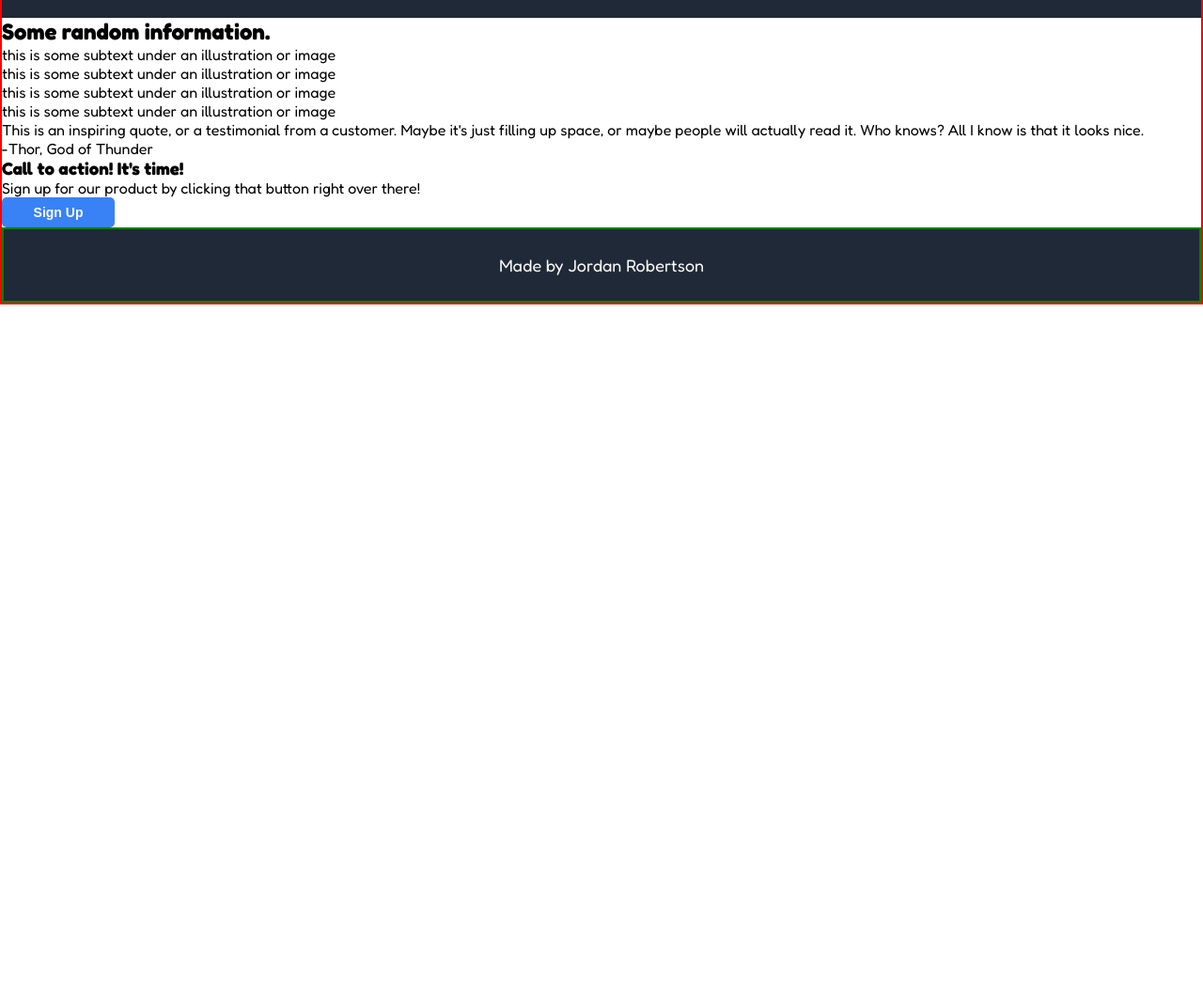
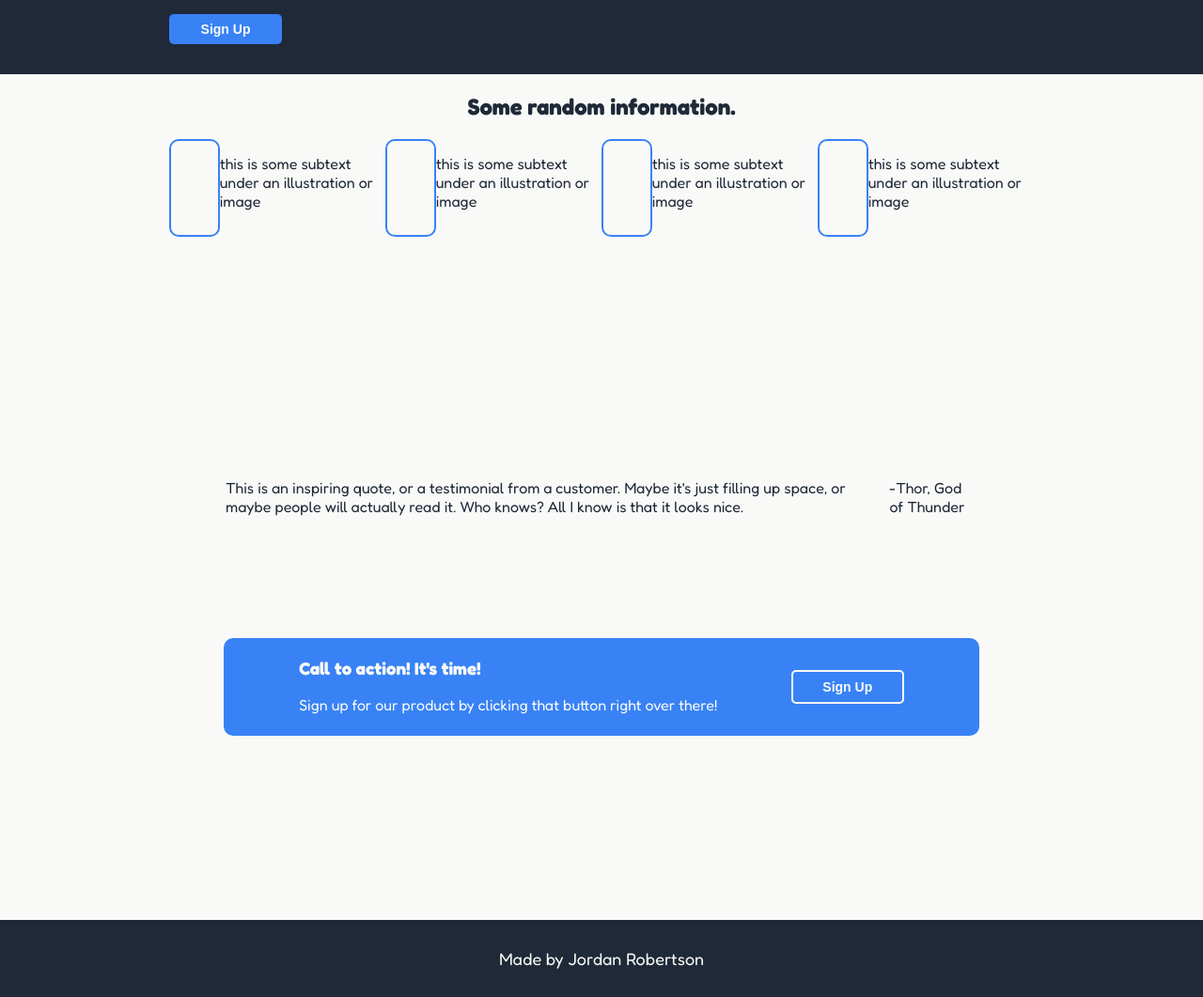
Before and after one commit to jordanrobertson11/landing-page, a plain HTML site: page index.html in a window 1280 px wide. Shown: the part 303-1364 px from the top of the page at 94% size. Before the commit the page ends 800 px from the top, so only its background shows below. Drawn offline with Linux system fonts and the light colour scheme.

Commit message:
Draft style layout completed

```diff
--- a/index.html
+++ b/index.html
@@ -13,7 +13,7 @@
     />
   </head>
   <body>
-    <header>
+    <div class="header">
       <div class="logo">Header Logo</div>
       <div class="nav-bar">
         <ul>
@@ -22,7 +22,7 @@
           <li>header link three</li>
         </ul>
       </div>
-    </header>
+    </div>
 
     <div class="section-1">
       <div class="content">
@@ -33,42 +33,47 @@
         </p>
         <button class="sign-up-button">Sign Up</button>
       </div>
-      <img
-        src="pexels-regine-baeker-1861811996-28543006.jpg"
-        alt="Photo of city at night"
-      />
     </div>
 
     <div class="section-2">
       <h2>Some random information.</h2>
       <div class="image-box">
-        <div class="image-one"></div>
+        <div class="image"></div>
         <p>this is some subtext under an illustration or image</p>
-        <div class="image-two"></div>
+        <div class="image"></div>
         <p>this is some subtext under an illustration or image</p>
-        <div class="image-three"></div>
+        <div class="image"></div>
         <p>this is some subtext under an illustration or image</p>
-        <div class="image-four"></div>
+        <div class="image"></div>
         <p>this is some subtext under an illustration or image</p>
       </div>
     </div>
 
-    <div class="section-3"></div>
-    <div class="quote">
-      This is an inspiring quote, or a testimonial from a customer. Maybe it's
-      just filling up space, or maybe people will actually read it. Who knows?
-      All I know is that it looks nice.
+    <div class="section-3">
+      <div class="quote-box">
+        <div class="quote">
+          This is an inspiring quote, or a testimonial from a customer. Maybe
+          it's just filling up space, or maybe people will actually read it. Who
+          knows? All I know is that it looks nice.
+        </div>
+        <div class="quote-credit">-Thor, God of Thunder</div>
+      </div>
     </div>
-    <div class="quote-credit">-Thor, God of Thunder</div>
 
     <div class="section-4">
-      <h3>Call to action! It's time!</h3>
-      <p>Sign up for our product by clicking that button right over there!</p>
-      <button class="sign-up-button">Sign Up</button>
+      <div class="promotion-box">
+        <div>
+          <h3>Call to action! It's time!</h3>
+          <p>
+            Sign up for our product by clicking that button right over there!
+          </p>
+        </div>
+        <button class="promotion-button">Sign Up</button>
+      </div>
     </div>
 
-    <footer>
+    <div class="footer">
       <div>Made by Jordan Robertson</div>
-    </footer>
+    </div>
   </body>
 </html>
--- a/style.css
+++ b/style.css
@@ -1,15 +1,15 @@
-*,
+/* *,
 *::before,
 *::after {
   box-sizing: border-box;
   margin: 0;
-}
+} */
 
 body {
-  border: 2px solid red;
   display: flex;
   flex-direction: column;
-  flex: 1;
+  min-height: 100vh;
+  margin: 0;
   font-family: "Fredoka", sans-serif;
   font-optical-sizing: auto;
   font-weight: <weight>;
@@ -17,16 +17,15 @@ body {
   font-variation-settings: "wdth" 100;
 }
 
-header,
-footer {
-  border: 2px solid green;
+.header,
+.footer {
   display: flex;
   align-items: center;
   justify-content: center;
   background-color: #1f2937;
   color: #f9faf8;
   font-size: 18px;
-  height: 80px;
+  height: 82px;
 }
 
 .logo {
@@ -44,8 +43,45 @@ ul {
 
 .section-1 {
   display: flex;
+  width: 100%;
+  height: 300px;
   background-color: #1f2937;
   color: #f9faf8;
+}
+
+.section-2 {
+  width: 100%;
+  height: 300px;
+  background-color: #f9faf8;
+  color: #1f2937;
+}
+
+.section-3 {
+  display: flex;
+  flex-direction: column;
+  align-items: center;
+  justify-content: center;
+  width: 100%;
+  height: 300px;
+  background-color: #f9faf8;
+  color: #1f2937;
+}
+
+.quote-box {
+  display: flex;
+  align-items: center;
+  justify-content: center;
+  width: 800px;
+  border-radius: 10px;
+}
+
+.section-4 {
+  display: flex;
+  justify-content: center;
+  width: 100%;
+  height: 300px;
+  background-color: #f9faf8;
+  color: #1f2937;
 }
 
 .content {
@@ -55,7 +91,6 @@ ul {
   margin-left: 180px;
   margin-bottom: 50px;
   margin-right: auto;
-  flex: 1;
 }
 
 .sign-up-button {
@@ -67,6 +102,18 @@ ul {
   width: 120px;
   font-weight: 900;
   border: none;
+}
+
+.promotion-button {
+  background-color: #3882f6;
+  color: #f9faf8;
+  font-size: 14px;
+  padding: 8px;
+  border-radius: 5px;
+  width: 120px;
+  font-weight: 900;
+  border: 2px solid #f9faf8;
+  align-self: center;
 }
 
 .main-paragraph {
@@ -86,3 +133,37 @@ h1 {
   font-size: 48px;
   font-weight: 400;
 }
+
+h2 {
+  text-align: center;
+  margin: 20px;
+}
+
+.image-box {
+  display: flex;
+  margin-left: 180px;
+  margin-right: 180px;
+}
+
+.image {
+  display: flex;
+  border: 2px solid #3882f6;
+  height: 100px;
+  width: 100px;
+  border-radius: 10px;
+}
+
+.promotion-box {
+  background-color: #3882f6;
+  color: #f9faf8;
+  display: flex;
+  justify-content: space-evenly;
+  border: 2px solid #3882f6;
+  height: 100px;
+  width: 800px;
+  border-radius: 10px;
+}
+
+.promotion-text {
+  flex: 1;
+}
```
Also changed, not shown: 2 other files.
